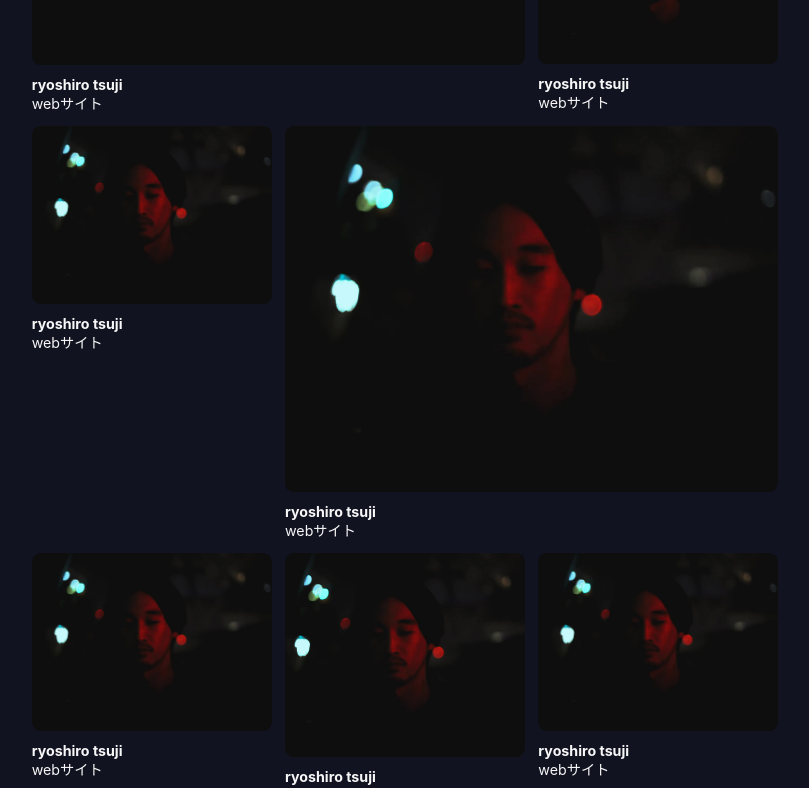
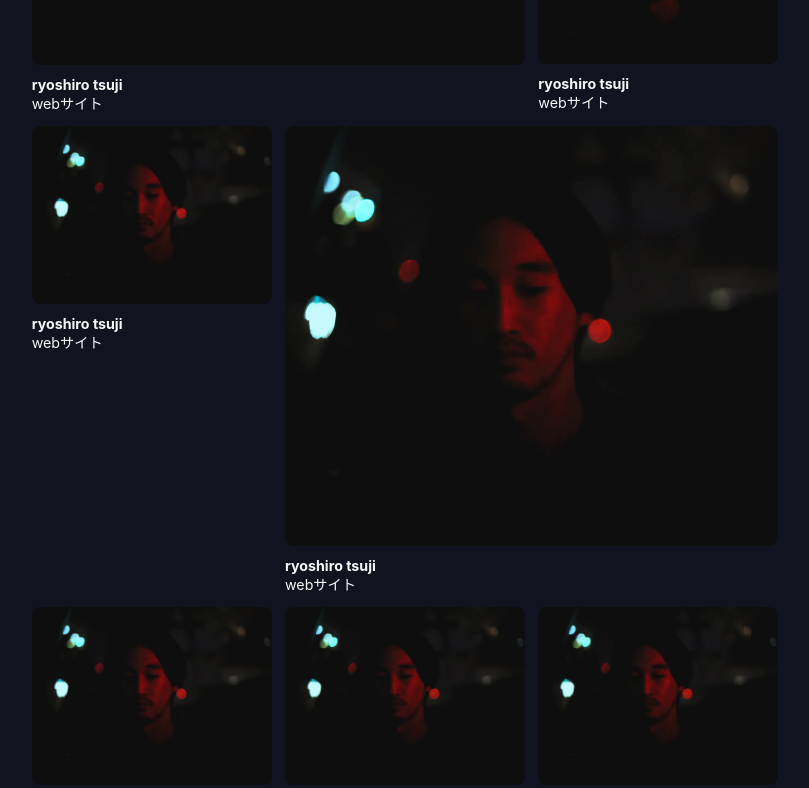
Before and after one commit to komosyu4649/komosyu, a Next.js app: page /works in a window 1280 px wide. Shown: the part 720-1508 px from the top of the page, without its empty margins (235-1044 px from the left). Built offline with nearby package versions, Linux system fonts and the light colour scheme.

Commit message:
wip: works layout

```diff
--- a/comoponents/WorksMain.tsx
+++ b/comoponents/WorksMain.tsx
@@ -85,13 +85,32 @@ const WorksMain = () => {
       type: 'webサイト',
     },
   ]
+
+  function widthLayout(index: number) {
+    if (index % 11 === 3) {
+      console.log(index)
+      return '556'
+    } else if (index % 11 === 7) {
+      return '556'
+    } else {
+      return '270'
+    }
+  }
+
+  function heightLayout(index: number) {
+    if (index % 11 === 3) {
+      return '473'
+    } else if (index % 11 === 7) {
+      return '473'
+    } else {
+      return '200'
+    }
+  }
+
   return (
     <div className={style.container}>
       <ul className={style.list}>
-        {worksItems.map(
-          (worksItem, index) => (
-            console.log(index),
-            (
+        {worksItems.map((worksItem, index) => (
           <li className={style.item} key={index}>
             <div className={`${styleImg.default} ${style.itemImg}`}>
               <Image
@@ -101,23 +120,19 @@ const WorksMain = () => {
                 layout="responsive"
                 objectFit="cover"
                 // objectFit="contain"
-                    width={index % 6 === 3 ? '556' : '270'}
-                    height={index % 6 === 3 ? '473' : '200'}
+                // width={index % 6 === 3 ? '556' : '270'}
+                width={widthLayout(index)}
+                // height={index % 6 === 3 ? '473' : '200'}
+                height={heightLayout(index)}
               />
               {/* <img src={worksItem.src} alt="" className="" /> */}
             </div>
             <div className={style.itemContent}>
-                  <span className={style.itemContentName}>
-                    {worksItem.name}
-                  </span>
-                  <span className={style.itemContentType}>
-                    {worksItem.type}
-                  </span>
+              <span className={style.itemContentName}>{worksItem.name}</span>
+              <span className={style.itemContentType}>{worksItem.type}</span>
             </div>
           </li>
-            )
-          )
-        )}
+        ))}
       </ul>
     </div>
   )
```
Lines whose indentation alone changed are shown as unchanged.
